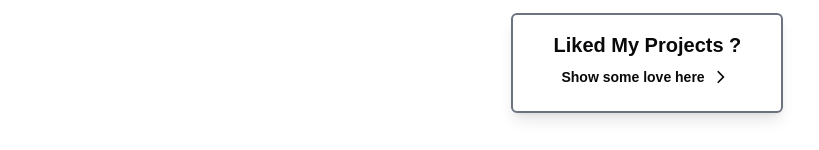
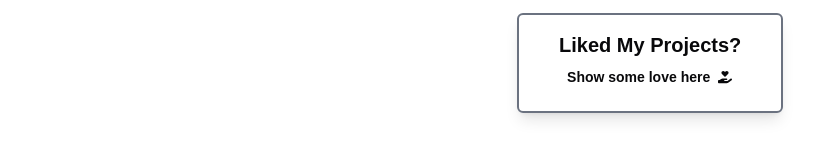
Before and after one commit to Mr-Dwight-Schrute-CPU/portfolio, a Next.js app: page /projects in a window 1280 px wide. Shown: the part 1382-1532 px from the top of the page, without its empty margins (230-1049 px from the left). Built offline with nearby package versions, Linux system fonts and the light colour scheme.

Commit message:
show some love grammar errors correction

```diff
--- a/src/app/projects/page.tsx
+++ b/src/app/projects/page.tsx
@@ -1,8 +1,8 @@
 'use client'
 import Image from 'next/image'
 import React from 'react'
-import { FaChevronRight } from "react-icons/fa6";
-
+// import { FaChevronRight } from "react-icons/fa6";
+import { FaHandHoldingHeart } from "react-icons/fa6";
 import { projects } from '@/helpers/Project'
 import Card from '@/components/Card'
 import { useRouter } from 'next/navigation'
@@ -43,11 +43,11 @@ const page = () => {
       <Link href="/#EmailSection">
         <button className='tilt-button'>
           <div className='md:text-xl'>
-          Liked My Projects ?
+          Liked My Projects?
           </div>
           <div className='flex p-1 md:p-2 items-center gap-2 text-sm'>
           Show some love here
-          <FaChevronRight/>
+          <FaHandHoldingHeart/>
           </div>
         </button>
       </Link>
```
